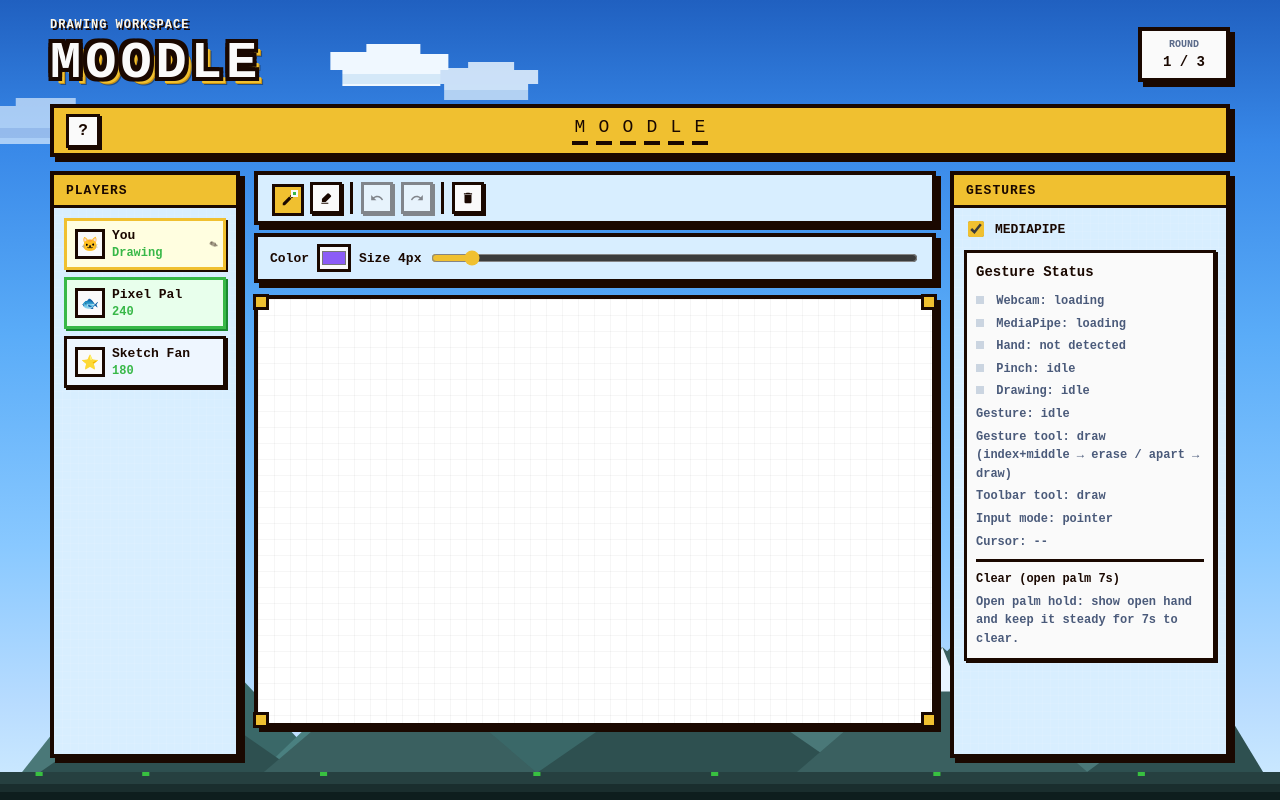
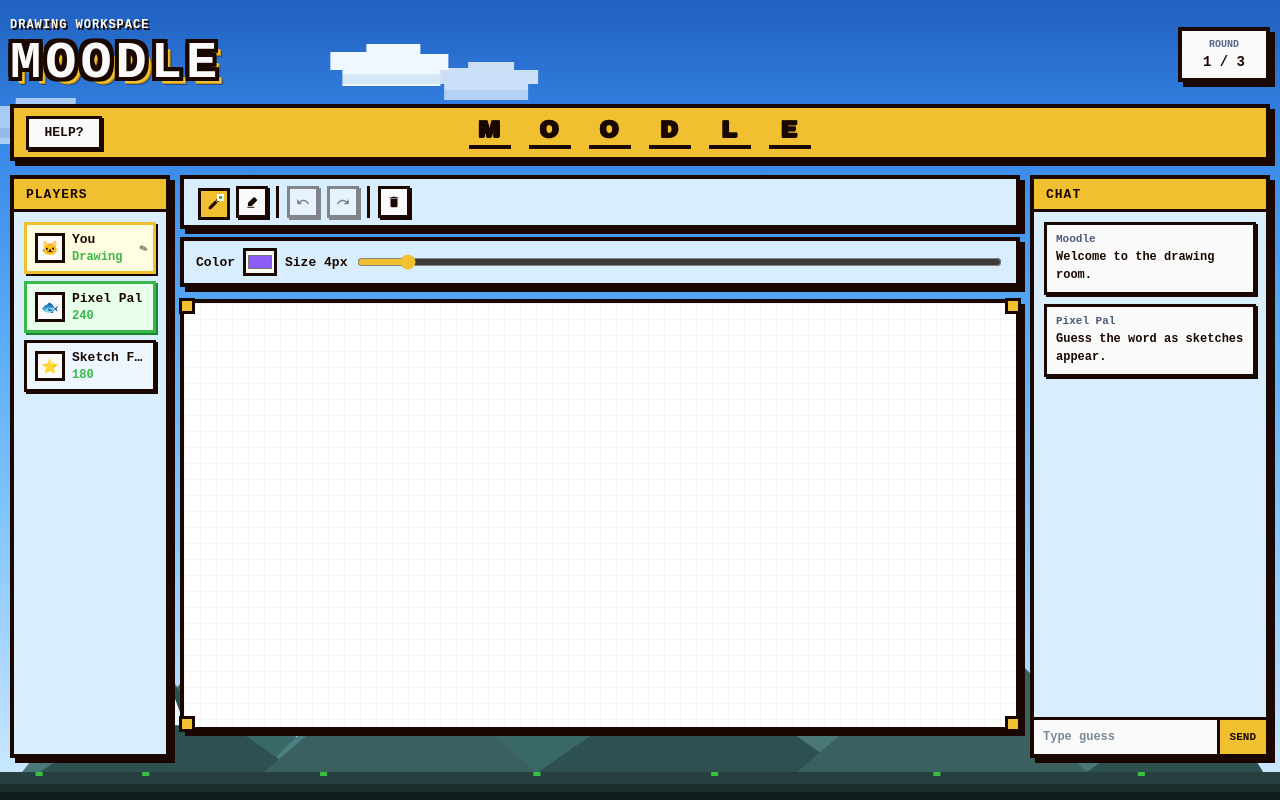
Before and after one commit to Sanjana-Gondariya/Moodle, a React (Vite) app: page / in a window 1280 px wide. Built offline with nearby package versions, Linux system fonts and the light colour scheme; no server answers.

Commit message:
Update drawing layout

```diff
--- a/src/App.css
+++ b/src/App.css
@@ -120,7 +120,7 @@
 .app {
   position: relative;
   z-index: 10;
-  width: min(1180px, calc(100vw - 28px));
+  width: min(1360px, calc(100vw - 20px));
   height: 100svh;
   margin: 0 auto;
   padding: 18px 0 42px;
@@ -212,7 +212,7 @@
   display: flex;
   align-items: center;
   justify-content: center;
-  gap: 8px;
+  gap: clamp(10px, 2vw, 18px);
   flex-wrap: wrap;
   min-width: 0;
   padding: 0 50px;
@@ -222,7 +222,7 @@
   position: absolute;
   left: 12px;
   top: 50%;
-  width: 34px;
+  width: 76px;
   height: 34px;
   transform: translateY(-50%);
   border: 3px solid var(--outline);
@@ -230,10 +230,11 @@
   box-shadow: 2px 2px 0 var(--outline);
   color: var(--outline);
   font: inherit;
-  font-size: 16px;
+  font-size: 13px;
   font-weight: 700;
   line-height: 1;
   cursor: pointer;
+  white-space: nowrap;
 }
 
 .instructions-btn:hover {
@@ -246,12 +247,19 @@
 }
 
 .wch {
-  min-width: 16px;
-  padding: 0 2px 2px;
+  min-width: clamp(26px, 5vw, 42px);
+  padding: 0 6px 3px;
   border-bottom: 4px solid var(--outline);
   color: var(--outline);
-  font-size: clamp(12px, 2.8vw, 18px);
-  line-height: 1.3;
+  font-family: Arial Black, Impact, Arial, Helvetica, sans-serif;
+  font-size: clamp(16px, 3.2vw, 24px);
+  font-weight: 900;
+  line-height: 1.1;
+  letter-spacing: 2px;
+  -webkit-text-stroke: 0.7px var(--outline);
+  text-shadow:
+    1px 0 0 var(--outline),
+    0 1px 0 var(--outline);
   text-align: center;
 }
 
@@ -264,8 +272,8 @@
   flex: 1;
   min-height: 0;
   display: grid;
-  grid-template-columns: 190px minmax(0, 1fr) 280px;
-  gap: 14px;
+  grid-template-columns: 160px minmax(720px, 1fr) 240px;
+  gap: 10px;
   align-items: stretch;
 }
 
@@ -587,108 +595,91 @@
   cursor: pointer;
 }
 
-.gesture-panel {
+.chat-panel {
+  display: flex;
+  flex-direction: column;
+  min-height: 0;
+}
+
+.chat-list {
   position: relative;
   z-index: 1;
+  flex: 1;
+  min-height: 0;
   padding: 10px;
-  display: grid;
-  gap: 10px;
+  display: flex;
+  flex-direction: column;
+  gap: 9px;
+  overflow-y: auto;
 }
 
-.gesture-panel__toggle {
+.chat-bubble {
   display: flex;
-  align-items: center;
-  gap: 8px;
-  color: var(--outline);
-  font-size: 13px;
-  font-weight: 700;
-  user-select: none;
-}
-
-.gesture-panel__toggle input {
-  width: 16px;
-  height: 16px;
-  accent-color: var(--gold);
-}
-
-.webcam-hidden {
-  position: fixed;
-  top: 0;
-  left: 0;
-  z-index: -1;
-  width: 640px;
-  height: 480px;
-  opacity: 0;
-  pointer-events: none;
-}
-
-.gesture-status {
-  padding: 9px;
+  flex-direction: column;
+  gap: 4px;
+  padding: 8px 9px;
   border: 3px solid var(--outline);
   background: var(--white);
   box-shadow: 2px 2px 0 var(--outline);
-  color: var(--text-muted);
-  font-size: 12px;
-  font-weight: 700;
-  line-height: 1.55;
 }
 
-.gesture-status__title {
-  margin: 0 0 8px;
-  color: var(--outline);
-  font-size: 14px;
+.chat-bubble__name {
+  color: var(--text-muted);
+  font-size: 11px;
   font-weight: 700;
 }
 
-.gesture-status__grid {
-  display: grid;
-  grid-template-columns: 1fr;
-  gap: 4px;
+.chat-bubble__text {
+  color: var(--outline);
+  font-size: 12px;
+  font-weight: 700;
+  line-height: 1.45;
 }
 
-.status-dot {
-  display: inline-block;
-  width: 8px;
-  height: 8px;
-  margin-right: 5px;
-  background: #cbd5e1;
+.chat-bubble--me {
+  border-color: var(--green);
+  background: #e8ffec;
+  box-shadow: 2px 2px 0 var(--green-dk);
 }
 
-.status-dot--ok {
-  background: var(--green);
-}
-
-.gesture-status__clear-hold {
-  margin-top: 8px;
-  padding-top: 8px;
+.chat-form {
+  position: relative;
+  z-index: 1;
+  display: flex;
   border-top: 3px solid var(--outline);
 }
 
-.gesture-status__clear-hold strong {
-  display: block;
-  margin-bottom: 4px;
+.chat-input {
+  min-width: 0;
+  flex: 1;
+  padding: 10px 9px;
+  border: none;
+  border-right: 3px solid var(--outline);
+  background: var(--white);
   color: var(--outline);
+  font: inherit;
+  font-size: 12px;
+  font-weight: 700;
+  outline: none;
 }
 
-.gesture-status__clear-msg,
-.gesture-status__clear-progress,
-.gesture-status__warn,
-.gesture-status__error {
-  margin: 0;
+.chat-input::placeholder {
+  color: #7a8798;
 }
 
-.gesture-status__clear-progress {
-  color: var(--blue-dk);
+.chat-send {
+  padding: 0 10px;
+  border: none;
+  background: var(--gold);
+  color: var(--outline);
+  font: inherit;
+  font-size: 11px;
+  font-weight: 700;
+  cursor: pointer;
 }
 
-.gesture-status__warn {
-  margin-top: 8px;
-  color: #9a4d00;
-}
-
-.gesture-status__error {
-  margin-top: 8px;
-  color: var(--red);
+.chat-send:hover {
+  background: var(--gold-lt);
 }
 
 .drawing-cursor {
@@ -768,7 +759,7 @@
 
 @media (max-width: 980px) {
   .game-grid {
-    grid-template-columns: 1fr 260px;
+    grid-template-columns: minmax(0, 1fr) 230px;
   }
 
   .game-side:first-child {
@@ -779,6 +770,8 @@
 @media (max-width: 720px) {
   .app {
     width: min(100vw - 18px, 560px);
+    height: auto;
+    min-height: 100svh;
     padding-top: 12px;
   }
 
@@ -791,17 +784,28 @@
   }
 
   .game-grid {
+    flex: initial;
     grid-template-columns: 1fr;
   }
 
-  .game-side {
+  .game-side:first-child {
     display: none;
+  }
+
+  .chat-panel {
+    display: flex;
+    min-height: 220px;
   }
 
   .canvas-shell,
   .drawing-canvas {
-    min-height: 0;
-    max-height: min(54svh, 480px);
+    min-height: 320px;
+    max-height: none;
+  }
+
+  .canvas-shell {
+    flex: none;
+    height: min(54svh, 440px);
   }
 
   .toolbar,
@@ -814,7 +818,7 @@
   }
 
   .word-bar__prompt {
-    padding: 0 0 0 46px;
+    padding: 0 0 0 88px;
   }
 
   .instructions-btn {
--- a/src/App.tsx
+++ b/src/App.tsx
@@ -1,9 +1,6 @@
-import { useCallback, useEffect, useRef, useState } from 'react'
+import { type FormEvent, useCallback, useEffect, useRef, useState } from 'react'
 import { DrawingCanvas } from './components/DrawingCanvas'
-import { GestureStatusPanel } from './components/GestureStatusPanel'
 import { Toolbar } from './components/Toolbar'
-import { useGestureInputController } from './hooks/useGestureInputController'
-import { useMediaPipeHandTracking } from './hooks/useMediaPipeHandTracking'
 import { useDrawingState } from './hooks/useDrawingState'
 import { DEFAULT_BRUSH_COLOR, DEFAULT_BRUSH_SIZE } from './utils/constants'
 import type { ToolMode } from './types/drawing'
@@ -100,8 +97,12 @@
   const [color, setColor] = useState(DEFAULT_BRUSH_COLOR)
   const [brushSize, setBrushSize] = useState(DEFAULT_BRUSH_SIZE)
   const [mode, setMode] = useState<ToolMode>('draw')
-  const [gestureEnabled, setGestureEnabled] = useState(true)
   const [instructionsOpen, setInstructionsOpen] = useState(false)
+  const [chatDraft, setChatDraft] = useState('')
+  const [chatMessages, setChatMessages] = useState([
+    { name: 'Moodle', text: 'Welcome to the drawing room.' },
+    { name: 'Pixel Pal', text: 'Guess the word as sketches appear.' },
+  ])
 
   const handleCanvasReady = useCallback((canvas: HTMLCanvasElement | null) => {
     canvasElRef.current = canvas
@@ -114,14 +115,16 @@
     engine.clear()
   }, [engine])
 
-  const tracking = useMediaPipeHandTracking(gestureEnabled)
-  const { status, preview } = useGestureInputController({
-    frame: tracking.frame,
-    canvas: canvasElRef.current,
-    engine,
-    gestureEnabled,
-    setMode,
-  })
+  const handleChatSubmit = useCallback(
+    (event: FormEvent<HTMLFormElement>) => {
+      event.preventDefault()
+      const message = chatDraft.trim()
+      if (!message) return
+      setChatMessages((current) => [...current, { name: 'You', text: message }])
+      setChatDraft('')
+    },
+    [chatDraft],
+  )
 
   useEffect(() => {
     syncToolSettings({ color, brushSize, mode })
@@ -149,7 +152,7 @@
             onClick={() => setInstructionsOpen(true)}
             aria-haspopup="dialog"
           >
-            ?
+            HELP?
           </button>
           <div className="word-bar__prompt" aria-label="Current word">
             {'MOODLE'.split('').map((char, index) => (
@@ -210,8 +213,8 @@
                 activeStroke={activeStroke}
                 engine={engine}
                 toolMode={mode}
-                pointerEnabled={!gestureEnabled || !status.handDetected}
-                cursorOverride={gestureEnabled ? preview : null}
+                pointerEnabled
+                cursorOverride={null}
                 onCanvasReady={handleCanvasReady}
               />
               <span className="cc tl" aria-hidden />
@@ -221,34 +224,31 @@
             </div>
           </section>
 
-          <aside className="game-side px-panel" aria-label="Gesture controls">
-            <div className="px-panel-title">GESTURES</div>
-            <section className="gesture-panel">
-              <label className="gesture-panel__toggle">
-                <input
-                  type="checkbox"
-                  checked={gestureEnabled}
-                  onChange={(e) => setGestureEnabled(e.target.checked)}
-                />
-                <span>MEDIAPIPE</span>
-              </label>
-              {/* Hidden capture surface: MediaPipe needs a playing video element; do not show the feed in UI. */}
-              <video
-                ref={tracking.videoRef}
-                className="webcam-hidden"
-                playsInline
-                muted
-                autoPlay
-                aria-hidden
+          <aside className="game-side px-panel chat-panel" aria-label="Chat">
+            <div className="px-panel-title">CHAT</div>
+            <div className="chat-list" aria-live="polite">
+              {chatMessages.map((message, index) => (
+                <div
+                  className={`chat-bubble${message.name === 'You' ? ' chat-bubble--me' : ''}`}
+                  key={`${message.name}-${index}`}
+                >
+                  <span className="chat-bubble__name">{message.name}</span>
+                  <span className="chat-bubble__text">{message.text}</span>
+                </div>
+              ))}
+            </div>
+            <form className="chat-form" onSubmit={handleChatSubmit}>
+              <input
+                className="chat-input"
+                value={chatDraft}
+                onChange={(event) => setChatDraft(event.target.value)}
+                placeholder="Type guess"
+                aria-label="Chat message"
               />
-              <GestureStatusPanel
-                webcamReady={tracking.webcamReady}
-                mediaPipeReady={tracking.mediaPipeReady}
-                error={tracking.error}
-                status={status}
-                currentToolMode={mode}
-              />
-            </section>
+              <button className="chat-send" type="submit">
+                SEND
+              </button>
+            </form>
           </aside>
         </main>
       </div>
```
